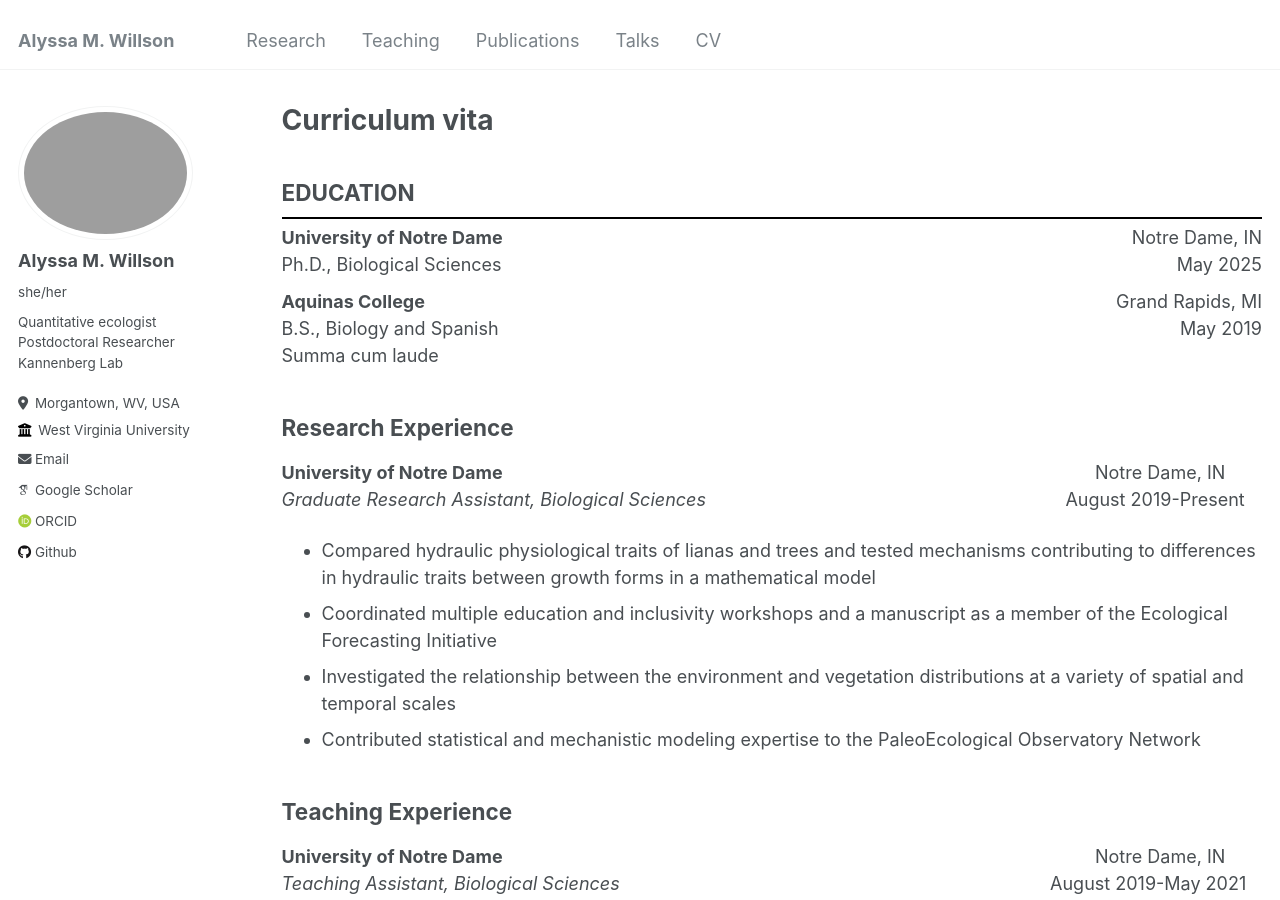
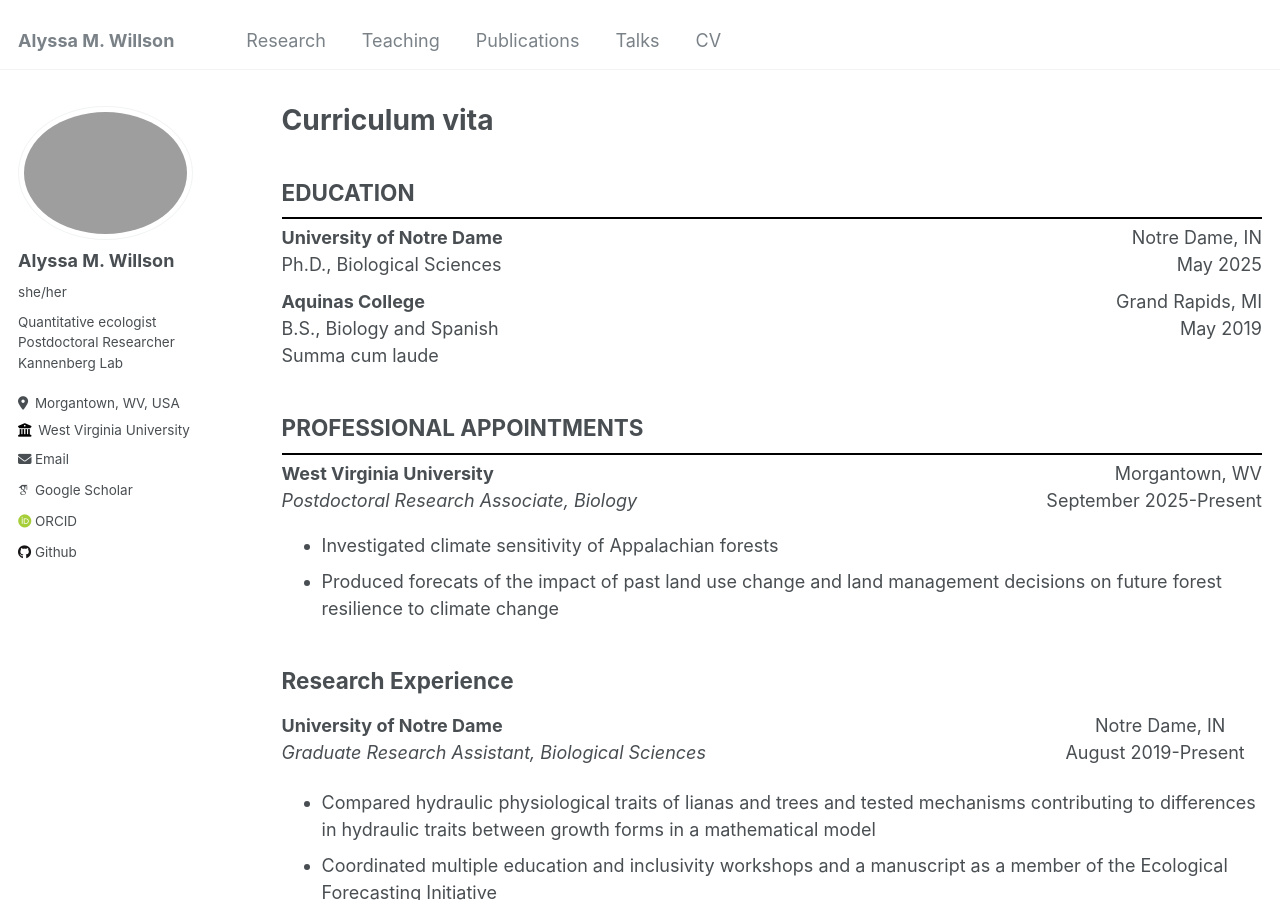
Before and after one commit to amwillson/amwillson.github.io, a Jekyll site: the page built from _pages/cv.md, in a window 1280 px wide and 900 px high. Built offline with Jekyll 4.4.1, drawn with Linux system fonts in a browser that asks for light colours; some web fonts are replaced.

Commit message:
More formatting

```diff
--- a/_pages/cv.md
+++ b/_pages/cv.md
@@ -32,6 +32,19 @@ editor_options:
   <span>May 2019</span>
 </div>
 <p style="margin-top:0;">Summa cum laude</p>
+
+## PROFESSIONAL APPOINTMENTS
+<hr style='width:100%; border:1px solid #000; margin-bottom:5px; margin-top:0px'>
+<div style="display:flex; justify-content:space-between;">
+  <span><strong>West Virginia University</strong></span>
+  <span>Morgantown, WV</span>
+</div>
+<div style="display:flex; justify-content:space-between;">
+  <span><i>Postdoctoral Research Associate, Biology</i></span>
+  <span>September 2025-Present</span>
+</div>
+* Investigated climate sensitivity of Appalachian forests
+* Produced forecats of the impact of past land use change and land management decisions on future forest resilience to climate change
 
 ## Research Experience
 
```
